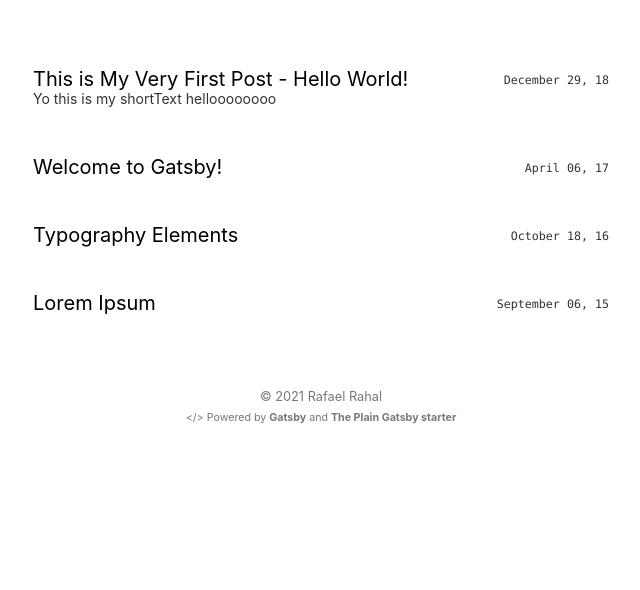
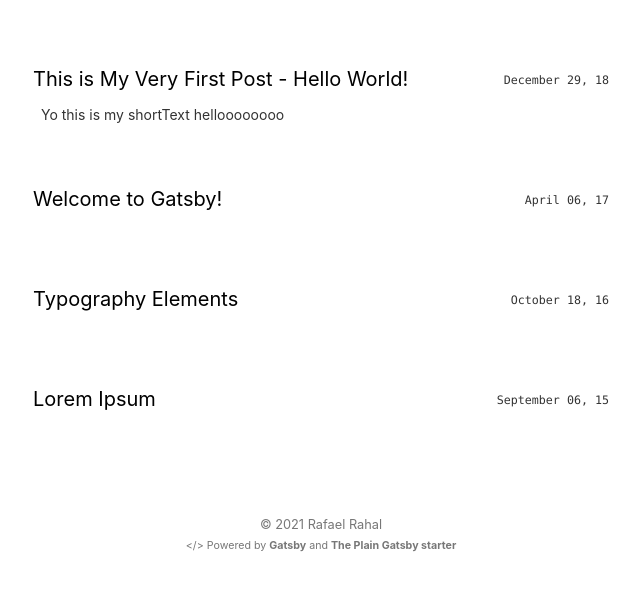
Before and after one commit to rrrahal/blog, a Gatsby site: page / in a window 1280 px wide. Shown: the part 178-768 px from the top of the page, without its empty margins (319-959 px from the left). Built offline with nearby package versions, Linux system fonts and the light colour scheme; Gatsby itself is replaced by a stand-in of ours; some packages are replaced by stand-ins of ours.

Commit message:
add short text css

```diff
--- a/src/styles/_main.scss
+++ b/src/styles/_main.scss
@@ -397,6 +397,9 @@ section {
         letter-spacing: 1px;
         text-transform: uppercase;
       }
+      .shortText {
+        padding: 16px 8px;
+      }
       @media (min-width: 992px) {a {
           border-bottom: 2px solid transparent;
           &:hover {
```
